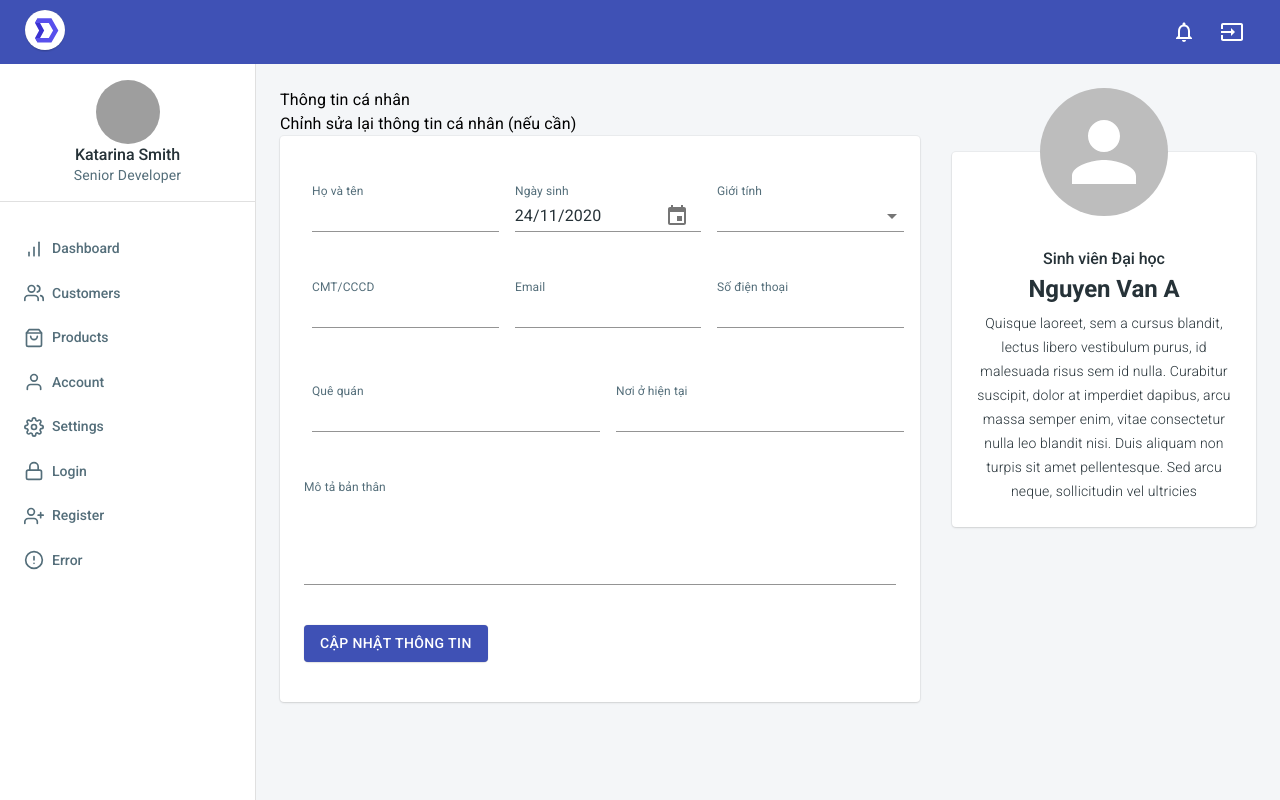
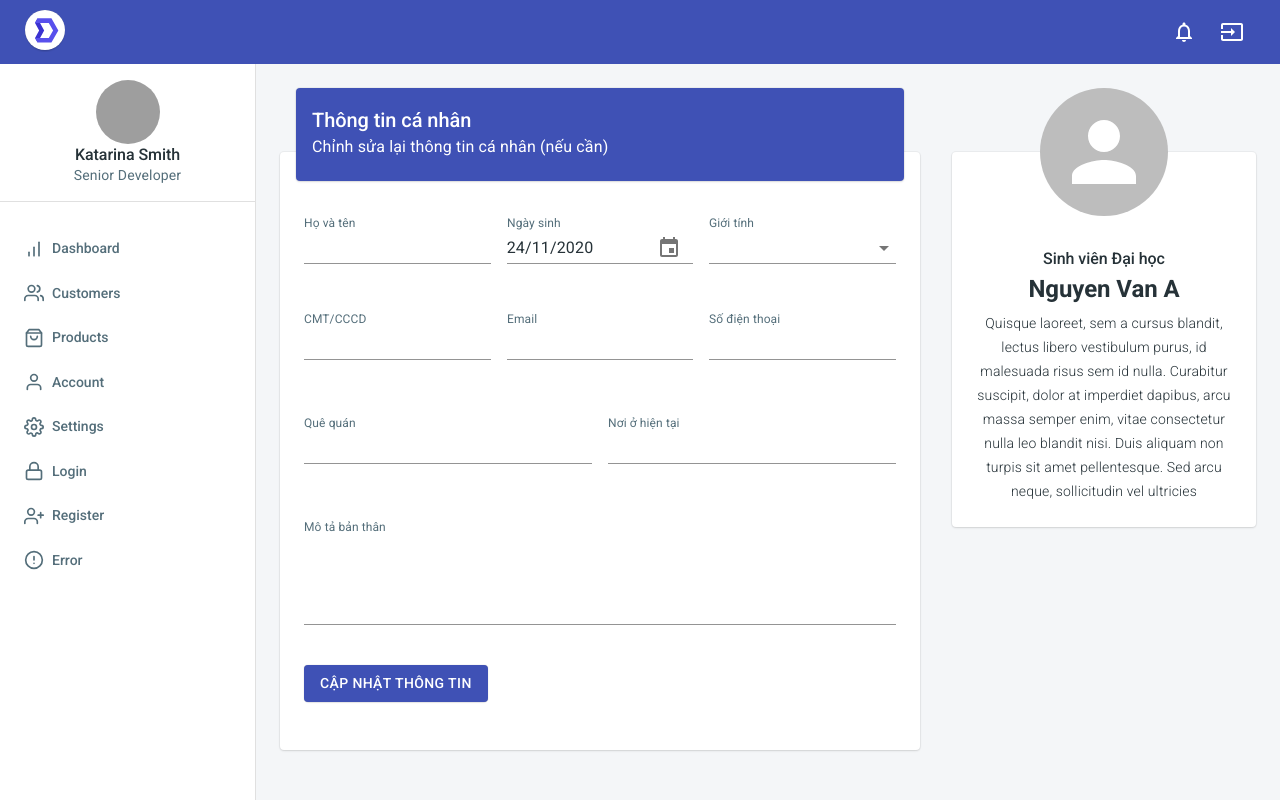
Before and after one commit to BlocckchainForEducation/student-frontend, a React (Create React App) app: page /nh/thong-tin-ca-nhan in a window 1280 px wide. Built offline with nearby package versions, Linux system fonts and the light colour scheme; grey boxes are pictures that could not be loaded.

Commit message:
:construction: /profile: Fomr component: working on UI

```diff
--- a/src/views/StudentProfile/ProfileForm.jsx
+++ b/src/views/StudentProfile/ProfileForm.jsx
@@ -1,18 +1,34 @@
 import DateFnsUtils from "@date-io/date-fns";
-import { Box, Button, FormControl, Grid, InputLabel, makeStyles, MenuItem, Paper, Select, TextField, ThemeProvider, Typography } from "@material-ui/core";
+import { Box, Button, FormControl, Grid, InputLabel, makeStyles, MenuItem, Paper, Select, TextField, Typography } from "@material-ui/core";
 import { KeyboardDatePicker, MuiPickersUtilsProvider } from "@material-ui/pickers";
 import "date-fns";
 import { useSnackbar } from "notistack";
-import React, { useState } from "react";
+import { useState } from "react";
+import { Thermometer } from "react-feather";
 import { useDispatch, useSelector } from "react-redux";
 import { getToken } from "src/utils/mng-token";
 import { setProfile } from "./redux";
 
 const useStyles = makeStyles((theme) => ({
-  root: {},
+  root: {
+    position: "relative",
+  },
+  head: {
+    position: "absolute",
+    width: "95%",
+    left: "50%",
+    transform: "translateX(-50%)",
+    zIndex: 1,
+    padding: theme.spacing(2.5, 2),
+    backgroundColor: theme.palette.primary.main,
+    color: "white",
+  },
+  body: { position: "absolute", width: "100%", top: "64px" },
   box: {
+    padding: theme.spacing(3),
+    paddingTop: theme.spacing(8),
     "& > *": {
-      margin: theme.spacing(2, 0),
+      marginBottom: theme.spacing(3),
     },
   },
 }));
@@ -53,12 +69,15 @@ export default function ProfileForm() {
   }
 
   return (
-    <div>
-      <Typography>Thông tin cá nhân</Typography>
-      <Typography>Chỉnh sửa lại thông tin cá nhân (nếu cần)</Typography>
+    <Box className={cls.root}>
+      <Paper className={cls.head}>
+        <Typography variant="h4">Thông tin cá nhân</Typography>
+        <Typography variant="subtitle1">Chỉnh sửa lại thông tin cá nhân (nếu cần)</Typography>
+      </Paper>
+      <Box className={cls.body}>
+        <Paper>
+          <Box className={cls.box}>
             {/* row 1 */}
-      <Paper>
-        <Box p={3} className={cls.box}>
             <Grid container spacing={2}>
               <Grid item xs={4}>
                 <TextField
@@ -166,7 +185,7 @@ export default function ProfileForm() {
             </Grid>
 
             {/* row 4 */}
-          <Grid container>
+            <Grid container spacing={2}>
               <Grid item xs={12}>
                 <TextField
                   InputLabelProps={{ shrink: true }}
@@ -186,6 +205,7 @@ export default function ProfileForm() {
             </Button>
           </Box>
         </Paper>
-    </div>
+      </Box>
+    </Box>
   );
 }
```
Lines whose indentation alone changed are shown as unchanged.
